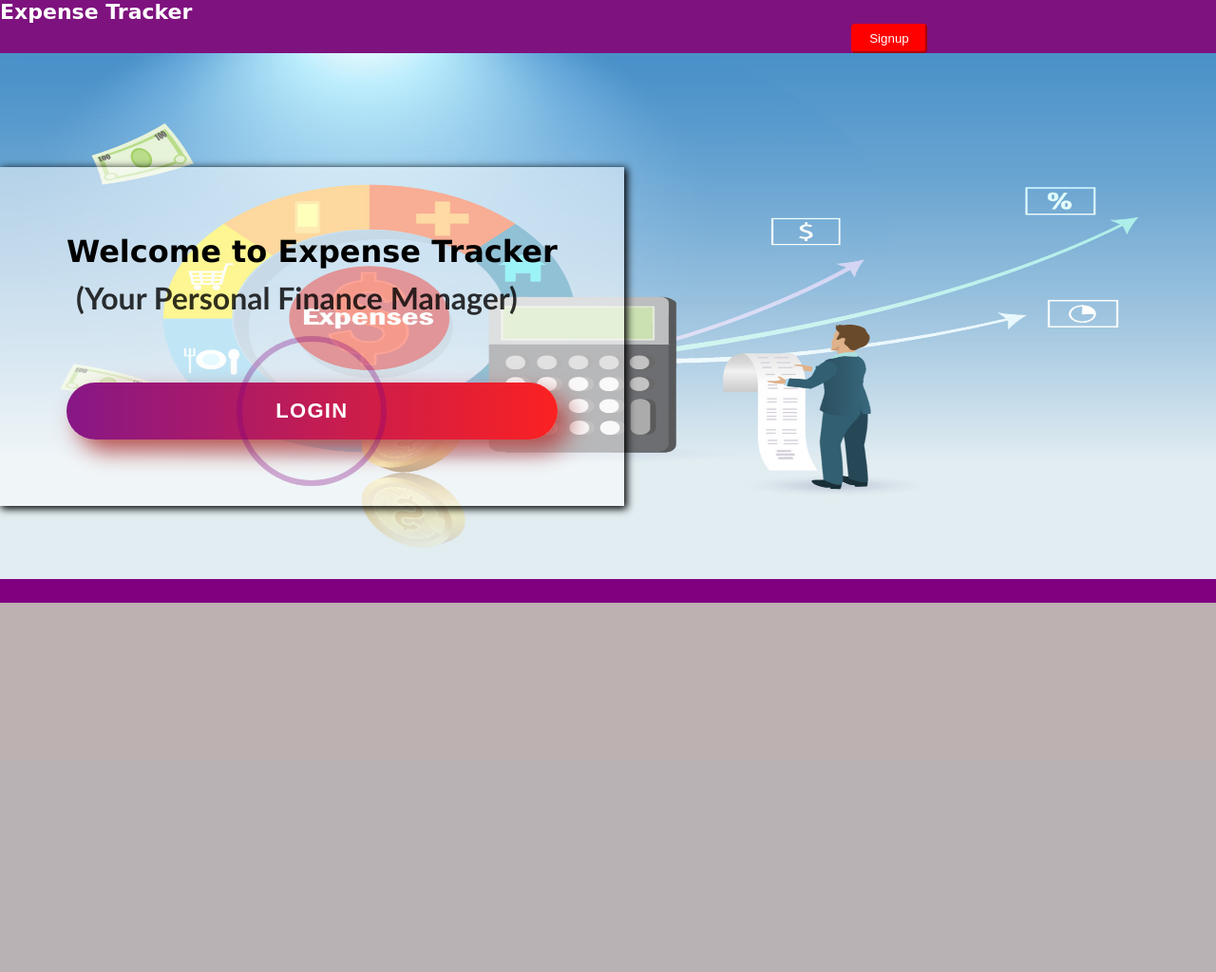
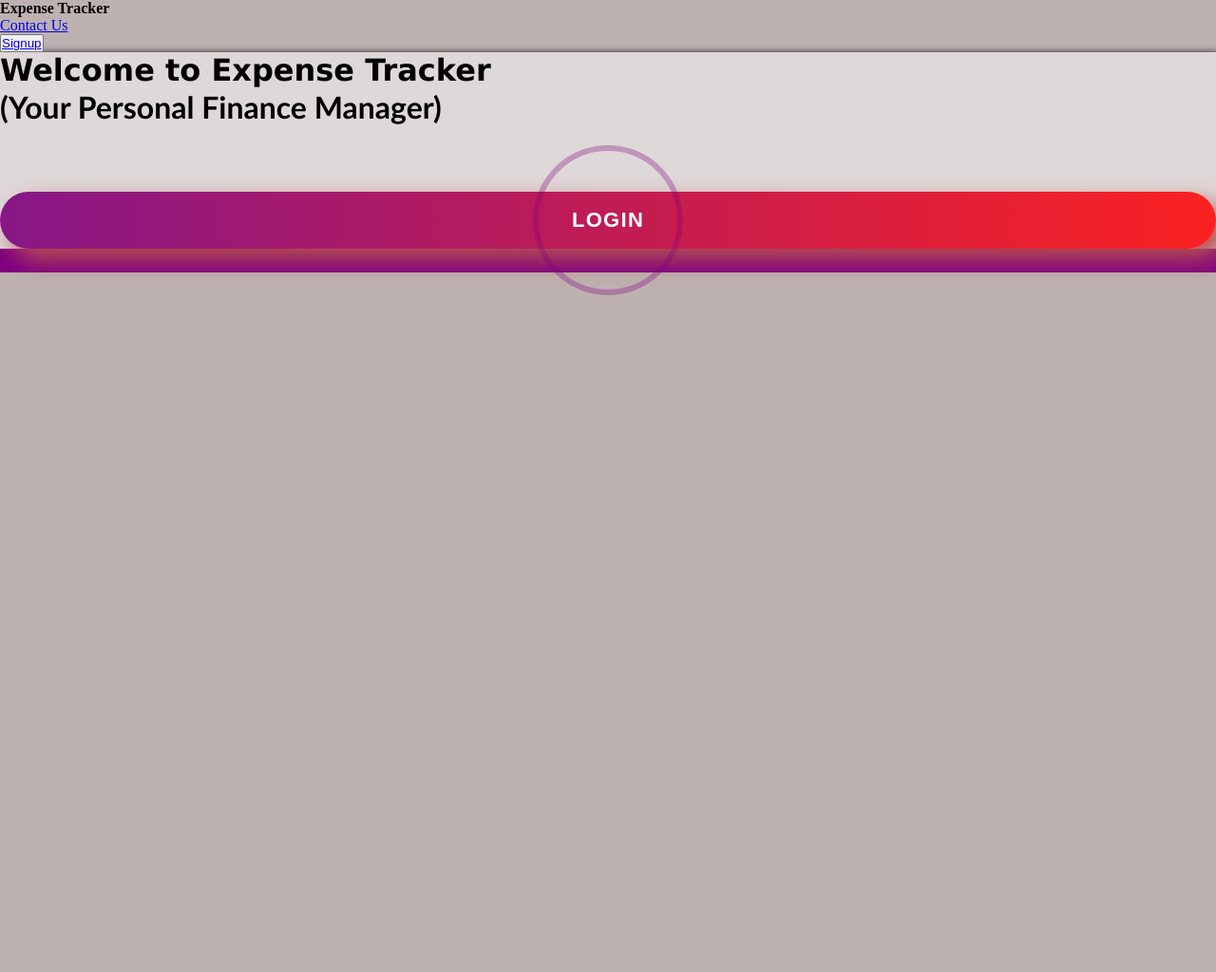
Before and after one commit to Shweta-Singh30/Expense-Tracking-Website, a PHP site: page /Home.html in a window 1280 px wide. Shown: the whole page at 95% size. Before the commit the page ends 635 px from the top, so only its background shows below. Run offline with PHP 8.4, Linux system fonts and the light colour scheme.

Commit message:
Changed the style of home page

```diff
--- a/Home.html
+++ b/Home.html
@@ -6,34 +6,47 @@
 
     <link rel="shortcut icon" type="x-icon" href="Assets/icon.png">
     <title>Expense Tracker</title>
-    <!-- <script src="Assets/tailwind.js"></script> -->
+    <script src="Assets/tailwind.js"></script>
     <link rel="stylesheet" href="Assets/Style.css">
 
     <style>
-    body{
+         body{
         overflow-y:hidden ;
-    }
-        #homeImg{
+        height:1024px;
+        }
+        /* #homeImg{
             background-image: url("Assets/exp.jpg");
-            width: 100%;
-            height: 554px;
+            width:100%;
+            height:600px;
             background-repeat: no-repeat;
             background-size: 100% 100%;
-        }
-        @media only screen and (min-device-width: 400px) {
+        } */
+        @media only screen and (max-device-width: 444px) {
             #homeImg {
                 background-image: url("Assets/exp.jpg");
+                background-repeat: no-repeat;
+                 background-size: 100% 100%;
+                 width: 600px;
+                 height: 950px;
             }
-        }
-        form {
+            form {
             position: absolute;
             background-color: rgba(255 255 255 / 51%);
             /* border: 1px solid black; */
             box-shadow: 2px 2px 8px 1px black;
-            margin-top: 120px;
+            /* margin-top: 120px;
 
+            margin: 25%;
+            padding: 70px; */
 
-            padding: 70px;
+        }
+
+        }
+        form {
+
+            background-color: rgba(255 255 255 / 51%);
+            /* border: 1px solid black; */
+            box-shadow: 2px 2px 8px 1px black;
 
         }
         .welcome {
@@ -130,6 +143,8 @@
   animation: ring 1.5s infinite;
 }
 
+
+
 .button:hover::after,
 .button:focus::after {
   animation: none;
@@ -156,29 +171,41 @@
 Resources
     </style>
 </head>
-<body>
-    <header>
-        <nav class="bg-indigo">
-            <ul>
-                <li class=""><a href="#" class="Home"><h3 style="font-family: cursive; font-size: 22px;">Expense Tracker</h3></a></li>
+<body class="bg-[url('Assets/exp.jpg')]  bg-cover bg-no-repeat  h-screen">
+    <nav class="flex items-center justify-between bg-fuchsia-900 p-3 h-12">
+    <div class="text-2xl font-serif text-white">
+        <b>Expense Tracker</b>
+    </div>
+    <div class="flex">
+        <ul class="inline-flex">
+            <li class="m-3 text-white font-serif mx-10">
+                <a href="#">Contact Us</a>
+            </li>
+            <li class="m-3 text-white text-[15px] font-serif ">
+                <button>
+                    <a href="Register.php" class="bg-rose-600 px-[15px]  p-[5px] hover:text-[17px] hover:bg-pink-700 md:w-10 border-2 border-red-500 rounded-lg tex">Signup</a>
+                </button>
+            </li>
+        </ul>
+    </div>
+</nav>
 
-                <li class=""><button id="Logout"><a href="Register.php" class="signup">Signup</a></button></li>
-            </ul>
-        </nav>
-    </header>
-    <div id="homeImg" class="form-Center">
-        <form class="hmForm" style="align-items: center;">
+    <div id="homeImg" class="" >
+    <div class=" h-screen grid place-content-center">
+        <form class="w-[620px] h-[380px] grid place-content-center md:w-[700px] md:h-[380px] md:grid md:place-content-center  ">
             <div id="welcome">
-                <h1 class="welcome" id="welcome-message" style="font-family:Verdana, Geneva, Tahoma, sans-serif;"></h1>
-                <h1 class="welcome2" style="font-family:'Gill Sans', 'Gill Sans MT', Calibri, 'Trebuchet MS', sans-serif;">(Your Personal Finance Manager)</h1>
+                <h1 class="text-[35px] md:text-4xl  font-bold " id="welcome-message" style="font-family:Verdana, Geneva, Tahoma, sans-serif;"></h1>
 
             </div>
+                <h1 class="md:text-[30px] text-[25px] font-bold opacity-90 pl-12 mt-4" style="font-family:'Gill Sans', 'Gill Sans MT', Calibri, 'Trebuchet MS', sans-serif;">(Your Personal Finance Manager)</h1>
             <div class="wrap">
                     <button class="button"><a href="Login_front.php" style="text-decoration: none; color: white;">Login</a>
             </div>
         </form>
     </div>
-    <footer></footer>
+</div>
+
+    <footer class="bg-fuchsia-900 h-8 w-full"></footer>
 
     <script>
         document.addEventListener("DOMContentLoaded", function() {
```
Also changed, not shown: Dashboard.php (+14 -3 lines), Assets/image/eImg2.jpg (added), Assets/image/exImg.jpg (added).
